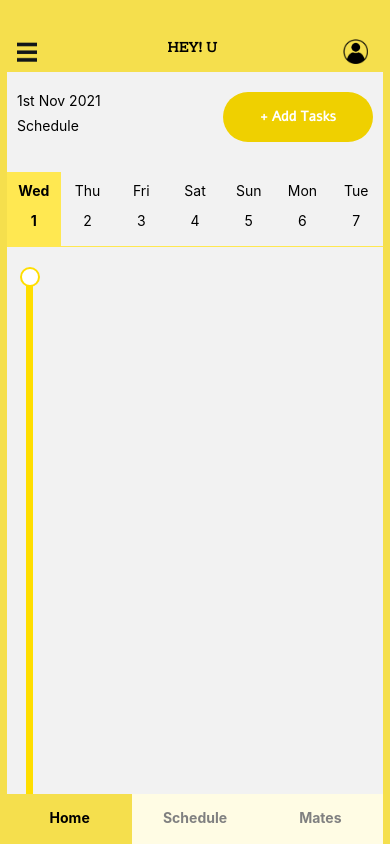
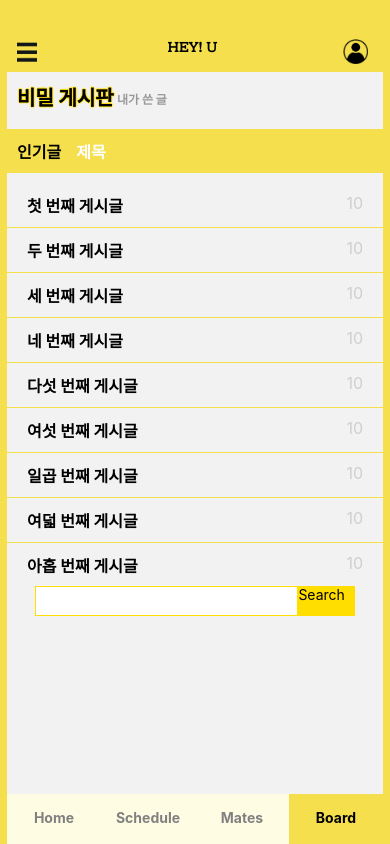
Before and after one commit to HeyU-Communication/HeyU, a React Native app: screen /Board in a window 390 px wide. Built offline with nearby package versions, Linux system fonts and the light colour scheme; no server answers; the database is empty.

Commit message:
게시판
.

```diff
--- a/App.js
+++ b/App.js
@@ -1,17 +1,26 @@
-import React from 'react';
-import StartScreen from './src/StartScreen/StartScreen';
-import HomeScreen from './src/HomeScreen/HomeScreen';
-import ScheduleScreen from './src/ScheduleScreen/ScheduleScreen';
-import MatesScreen from './src/MatesScreen/MatesScreen';
-import MyTabBar from './src/components/MyTabBar';
-import { NavigationContainer } from '@react-navigation/native';
-import { createNativeStackNavigator } from '@react-navigation/native-stack';
-import { createBottomTabNavigator } from '@react-navigation/bottom-tabs';
-import { View, Dimensions, StyleSheet, Image, Text, TouchableOpacity, SafeAreaView } from 'react-native';
-import { StatusBar } from 'expo-status-bar';
-import { loadAsync, useFonts } from 'expo-font';
-import firebaseConfig from './src/components/FirebaseConfig';
-import * as firebase from 'firebase';
+import React from "react";
+import StartScreen from "./src/StartScreen/StartScreen";
+import HomeScreen from "./src/HomeScreen/HomeScreen";
+import ScheduleScreen from "./src/ScheduleScreen/ScheduleScreen";
+import MatesScreen from "./src/MatesScreen/MatesScreen";
+import BoardScreen from "./src/BoardScreen/BoardScreen";
+import MyTabBar from "./src/components/MyTabBar";
+import { NavigationContainer } from "@react-navigation/native";
+import { createNativeStackNavigator } from "@react-navigation/native-stack";
+import { createBottomTabNavigator } from "@react-navigation/bottom-tabs";
+import {
+  View,
+  Dimensions,
+  StyleSheet,
+  Image,
+  Text,
+  TouchableOpacity,
+  SafeAreaView,
+} from "react-native";
+import { StatusBar } from "expo-status-bar";
+import { loadAsync, useFonts } from "expo-font";
+import firebaseConfig from "./src/components/FirebaseConfig";
+import * as firebase from "firebase";
 
 const Tab = createBottomTabNavigator();
 const Stack = createNativeStackNavigator();
@@ -48,6 +57,7 @@ function MainScreens() {
         <Tab.Screen name="Home" component={HomeScreen} />
         <Tab.Screen name="Schedule" component={ScheduleScreen} />
         <Tab.Screen name="Mates" component={MatesScreen} />
+        <Tab.Screen name="Board" component={BoardScreen} />
       </Tab.Navigator>
     </View>
   );
@@ -55,22 +65,25 @@ function MainScreens() {
 
 export default function App() {
   const [loaded] = useFonts({
-    Acme: require('./src/components/assets/fonts/Acme-Regular.ttf'),
-    AlefBold: require('./src/components/assets/fonts/Alef-Bold.ttf'),
-    Alef: require('./src/components/assets/fonts/Alef-Regular.ttf'),
-    Content: require('./src/components/assets/fonts/Content-Regular.ttf'),
-    ContentBold: require('./src/components/assets/fonts/Content-Bold.ttf'),
-    RhodiumLibre: require('./src/components/assets/fonts/RhodiumLibre-Regular.ttf'),
+    Acme: require("./src/components/assets/fonts/Acme-Regular.ttf"),
+    AlefBold: require("./src/components/assets/fonts/Alef-Bold.ttf"),
+    Alef: require("./src/components/assets/fonts/Alef-Regular.ttf"),
+    Content: require("./src/components/assets/fonts/Content-Regular.ttf"),
+    ContentBold: require("./src/components/assets/fonts/Content-Bold.ttf"),
+    RhodiumLibre: require("./src/components/assets/fonts/RhodiumLibre-Regular.ttf"),
   });
 
   if (!loaded) {
     return null;
-  }
-  else {
+  } else {
     return (
       <NavigationContainer>
-        <Stack.Navigator initialRouteName="StartScreen" backBehavior="none" screenOptions={{headerShown: false, }}>
-          <Stack.Screen name="StartScreen" component={StartScreen}/>
+        <Stack.Navigator
+          initialRouteName="StartScreen"
+          backBehavior="none"
+          screenOptions={{ headerShown: false }}
+        >
+          <Stack.Screen name="StartScreen" component={StartScreen} />
           <Stack.Screen name="MainScreens" component={MainScreens} />
         </Stack.Navigator>
       </NavigationContainer>
@@ -95,16 +108,16 @@ const styles = StyleSheet.create({
     backgroundColor: "#F5DF4D",
   },
   menuHighlight: {
-    position: 'absolute',
+    position: "absolute",
     width: 40,
     height: 40,
     top: 30,
     left: 0,
   },
   heyu: {
-    color: 'black',
-    fontFamily: 'RhodiumLibre',
-    position: 'absolute',
+    color: "black",
+    fontFamily: "RhodiumLibre",
+    position: "absolute",
     left: 0,
     top: 30,
     width: width * 0.95,
--- /dev/null
+++ b/src/BoardScreen/BoardScreen.js
@@ -0,0 +1,129 @@
+import React, { useState, useEffect } from "react";
+import {
+  StyleSheet,
+  Text,
+  View,
+  Dimensions,
+  FlatList,
+  TouchableOpacity,
+} from "react-native";
+import PostList from "./PostList";
+
+const width = Dimensions.get("window").width;
+const height = Dimensions.get("window").height;
+
+export default function BoardScreen({ navigation }) {
+  const onPressBoardTitle = () => {};
+  const onPressMyPost = () => {};
+  const onPressPopular = () => {};
+  const onPressTitle = () => {};
+
+  return (
+    <View>
+      <View style={styles.BoardTitleBar}>
+        <TouchableOpacity onPress={onPressBoardTitle}>
+          <View style={styles.Title}>
+            <Text id={"Title"} style={styles.TitleLeft}>
+              비밀 게시판
+            </Text>
+            <Text id={"Title"} style={styles.TitleBottom}>
+              비밀 게시판
+            </Text>
+            <Text id={"Title"} style={styles.TitleRight}>
+              비밀 게시판
+            </Text>
+            <Text id={"Title"} style={styles.TitleTop}>
+              비밀 게시판
+            </Text>
+          </View>
+        </TouchableOpacity>
+        <TouchableOpacity onPress={onPressMyPost}>
+          <Text style={styles.MyPosts}>내가 쓴 글</Text>
+        </TouchableOpacity>
+      </View>
+      <View style={styles.HotIssue}>
+        <TouchableOpacity onPress={onPressPopular}>
+          <Text style={styles.HotIssueText}>인기글</Text>
+        </TouchableOpacity>
+        <TouchableOpacity onPress={onPressTitle}>
+          <Text style={styles.HotIssueTitle}>제목</Text>
+        </TouchableOpacity>
+      </View>
+      <PostList />
+    </View>
+  );
+}
+
+const styles = StyleSheet.create({
+  Title: {
+    paddingRight: 15,
+    left: 10,
+    top: 10,
+  },
+  TitleLeft: {
+    position: "absolute",
+    color: "#000000",
+    fontSize: 20,
+    fontWeight: "bold",
+    textAlign: "left",
+    textShadowColor: "#FFDE00",
+    textShadowOffset: { width: -1, height: 0 },
+    textShadowRadius: 1,
+  },
+  TitleBottom: {
+    position: "absolute",
+    color: "#000000",
+    fontSize: 20,
+    fontWeight: "bold",
+    textAlign: "left",
+    textShadowColor: "#FFDE00",
+    textShadowOffset: { width: 0, height: 1 },
+    textShadowRadius: 1,
+  },
+  TitleRight: {
+    position: "absolute",
+    color: "#000000",
+    fontSize: 20,
+    fontWeight: "bold",
+    textAlign: "left",
+    textShadowColor: "#FFDE00",
+    textShadowOffset: { width: 1, height: 0 },
+    textShadowRadius: 1,
+  },
+  TitleTop: {
+    position: "absolute",
+    color: "#000000",
+    fontSize: 20,
+    fontWeight: "bold",
+    textAlign: "left",
+    textShadowColor: "#FFDE00",
+    textShadowOffset: { width: 0, height: -1 },
+    textShadowRadius: 1,
+  },
+  MyPosts: {
+    top: 18,
+    left: 110,
+    color: "#999999",
+    fontSize: 12,
+    fontWeight: "bold",
+  },
+  HotIssue: {
+    top: 40,
+    padding: 10,
+    backgroundColor: "#F5DF4D",
+    flexDirection: "row",
+    justifyContent: "flex-start",
+    alignItems: "center",
+  },
+  HotIssueText: {
+    color: "#000000",
+    fontSize: 16,
+    paddingRight: 15,
+    fontWeight: "bold",
+  },
+  HotIssueTitle: {
+    color: "#FFFFFF",
+    fontSize: 16,
+    fontWeight: "bold",
+  },
+});
--- /dev/null
+++ b/src/BoardScreen/PostList.js
@@ -0,0 +1,138 @@
+import React, { useState, useEffect } from "react";
+import {
+  View,
+  FlatList,
+  StyleSheet,
+  Text,
+  TouchableOpacity,
+  Image,
+} from "react-native";
+
+const DATA = [
+  {
+    id: "1",
+    title: "첫 번째 게시글",
+    view: 10,
+  },
+  {
+    id: "2",
+    title: "두 번째 게시글",
+    view: 10,
+  },
+  {
+    id: "3",
+    title: "세 번째 게시글",
+    view: 10,
+  },
+  {
+    id: "4",
+    title: "네 번째 게시글",
+    view: 10,
+  },
+  {
+    id: "5",
+    title: "다섯 번째 게시글",
+    view: 10,
+  },
+  {
+    id: "6",
+    title: "여섯 번째 게시글",
+    view: 10,
+  },
+  {
+    id: "7",
+    title: "일곱 번째 게시글",
+    view: 10,
+  },
+  {
+    id: "8",
+    title: "여덟 번째 게시글",
+    view: 10,
+  },
+  {
+    id: "9",
+    title: "아홉 번째 게시글",
+    view: 10,
+  },
+  {
+    id: "10",
+    title: "열 번째 게시글",
+    view: 10,
+  },
+];
+
+const Item = ({ title, view }) => (
+  <View style={styles.Item}>
+    <Text style={styles.PostTitle}>{title}</Text>
+    <Text style={styles.PostView}>{view}</Text>
+  </View>
+);
+
+const PostList = () => {
+  const renderItem = ({ item }) => <Item title={item.title} view={item.view} />;
+
+  return (
+    <View style={styles.Board}>
+      <FlatList
+        data={DATA}
+        renderItem={renderItem}
+        keyExtractor={(item) => item.id}
+        scrollEnabled="false"
+      />
+      <View>
+        <Text></Text>
+      </View>
+      <View style={styles.PostSearch}>
+        <Text style={styles.PostSearchBox}></Text>
+        <Text style={styles.PostSearchIcon}>Search</Text>
+      </View>
+    </View>
+  );
+};
+
+const styles = StyleSheet.create({
+  Board: {
+    top: 50,
+    height: "80%",
+  },
+  Item: {
+    flexDirection: "row",
+    justifyContent: "space-between",
+    borderColor: "#F5DF4D",
+    borderBottomWidth: 1,
+    padding: 10,
+  },
+  PostTitle: {
+    paddingLeft: 10,
+    fontWeight: "bold",
+    color: "#000000",
+    fontSize: 16,
+  },
+  PostView: {
+    paddingRight: 10,
+    color: "#CFCFCF",
+    fontSize: 16,
+  },
+  PostSearch: {
+    position: "relative",
+    alignItems: "center",
+    justifyContent: "center",
+    flexDirection: "row",
+  },
+  PostSearchBox: {
+    position: "relative",
+    backgroundColor: "#FFFFFF",
+    borderWidth: 1,
+    borderColor: "#FFDE00",
+    width: "70%",
+    height: 30,
+  },
+  PostSearchIcon: {
+    position: "relative",
+    backgroundColor: "#FFDE00",
+    width: "15%",
+    height: 30,
+  },
+});
+
+export default PostList;
--- a/src/MatesScreen/MatesList.js
+++ b/src/MatesScreen/MatesList.js
@@ -76,9 +76,7 @@ const Item = ({ title }) => (
     <View style={styles.titleBox}>
       <Text style={styles.title}>{title}</Text>
     </View>
-    <TouchableOpacity
-      style={styles.chatButton}
-    >
+    <TouchableOpacity style={styles.chatButton}>
       <Image source={require("./ChatIcon.png")} style={styles.chatIcon} />
     </TouchableOpacity>
   </View>
@@ -100,8 +98,8 @@ const MatesList = () => {
 
 const styles = StyleSheet.create({
   container: {
-    top: 250,
-    height: "75%",
+    top: 190,
+    height: "85%",
   },
   item: {
     flex: 1,
--- a/src/MatesScreen/MatesRequest.js
+++ b/src/MatesScreen/MatesRequest.js
@@ -107,7 +107,7 @@ const MatesRequest = () => {
 const styles = StyleSheet.create({
   container: {
     top: 150,
-    height: "85%",
+    height: "90%",
   },
   item: {
     flex: 1,
```
